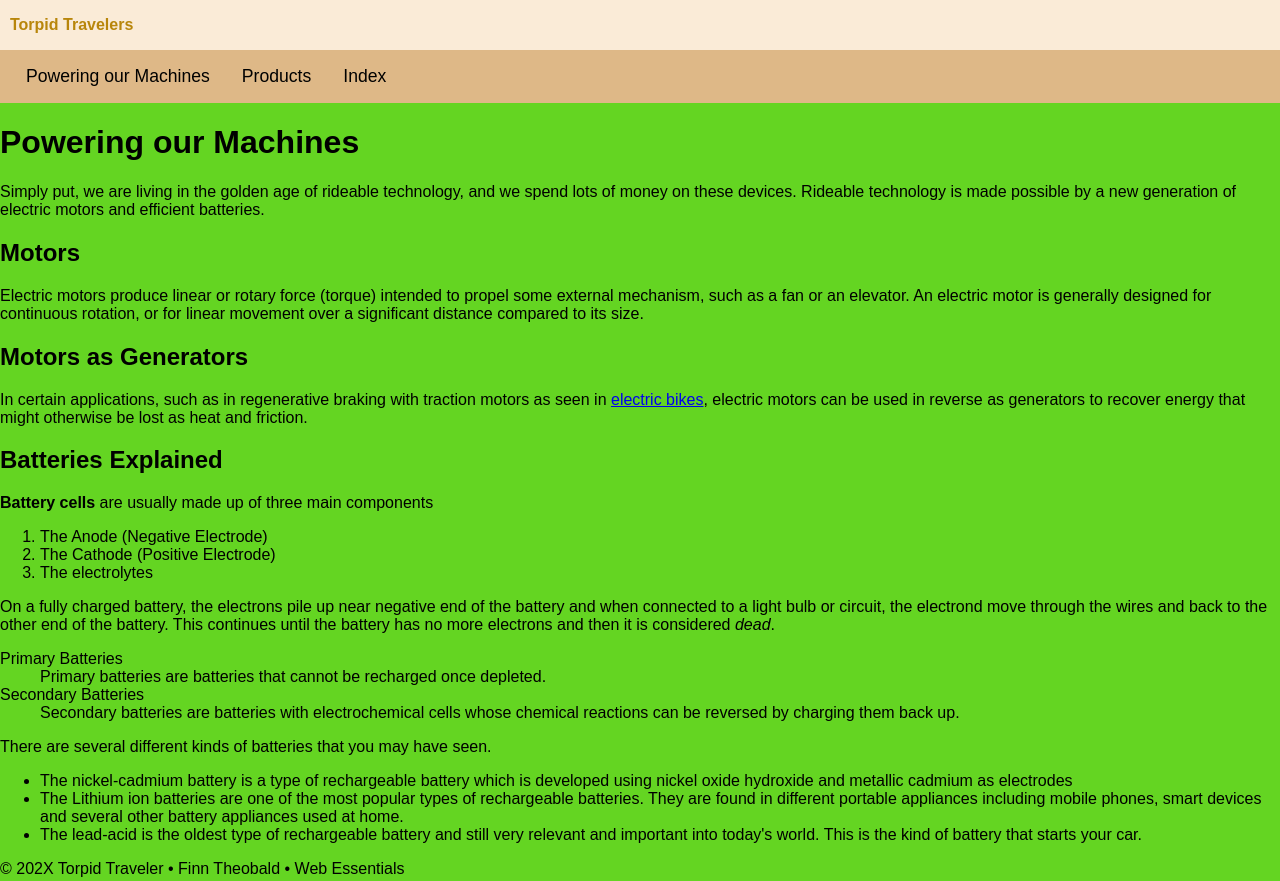
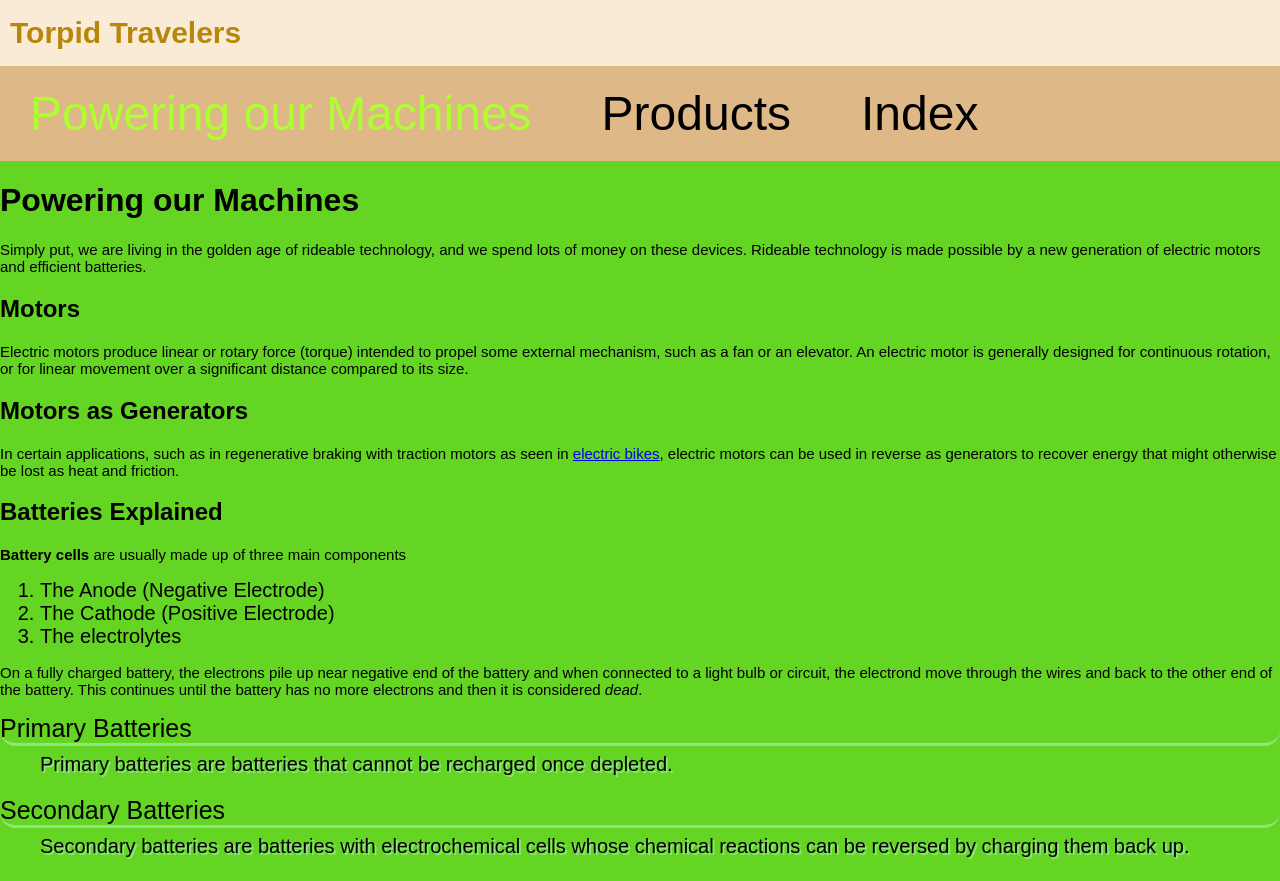
Before and after one commit to BluFin10/WebDevCE, a plain HTML site: page 04 FollowAlong.html in a window 1280 px wide. Shown: the top 881 px of the page. Drawn offline with Linux system fonts and the light colour scheme; a web font is replaced by a local one.

Commit message:
Completed 04 Intro to CSS assignment.

```diff
--- a/04 FollowAlong.html
+++ b/04 FollowAlong.html
@@ -23,7 +23,7 @@
     <!-- start the page navigation -->
     <nav>
         <ul>
-            <li class="active"></li><a href="04 FollowAlong.html">Powering our Machines</a></li>
+            <li class="active"><a href="04 FollowAlong.html">Powering our Machines</a></li>
             <li><a href="04 products.html">Products</a></li>
             <li><a href="index.html">Index</a></li>
         </ul>
--- a/04styles.css
+++ b/04styles.css
@@ -3,6 +3,7 @@ body {
     font-family: "Modern Antiqua", sans-serif;
     margin: 0;
 }
+/* oh my god this comment is so commentary*/
 header{
     background-color: antiquewhite;
     padding: 1rem 10px;
@@ -10,6 +11,7 @@ header{
 header span {
     color: darkgoldenrod;
     font-weight: 700;
+    font-size: 30px;
 }
 nav {
     background-color: burlywood;
@@ -22,15 +24,51 @@ nav ul{
 }
 nav a{
     display: block;
-    padding: 1rem 1rem;
+    padding: 20px;
+    padding-right: 50px;
     text-decoration: none;
-    font-size: 1.1rem;
+    font-size: 48px;
     color: black;
 }
 nav a:hover{
     color: greenyellow;
+    font-weight: 500;
 }
 nav li.active a{
-    background-color: goldenrod;
     color: greenyellow;
+    font-size: 48px;
 }
+main p {
+
+    font-size: 15px;
+}
+main ol li {
+    font-size: 20px;
+    font-weight: 500;
+
+}
+main ul{
+    display: flexbox;
+}
+main ul li {
+    font-size: 20px;
+    font-weight: 500;
+    list-style-type: upper-roman;
+}
+main dl dt{
+    font-size: 25px;
+    border-width: 3px;
+    border-top: 0px;
+    border-left: 0px;
+    border-right: 0px;
+    border-style: solid;
+    border-color: #8ee67c;
+    border-radius: 100px;
+}
+main dl dd {
+    padding-top: 7px;
+    padding-bottom: 20px;
+    font-size: 20px;
+    text-shadow: 5px;
+    text-shadow:2px 2px #8ee67c;
+}
```
Also changed, not shown: 04 products.html (+1 -1 lines).
